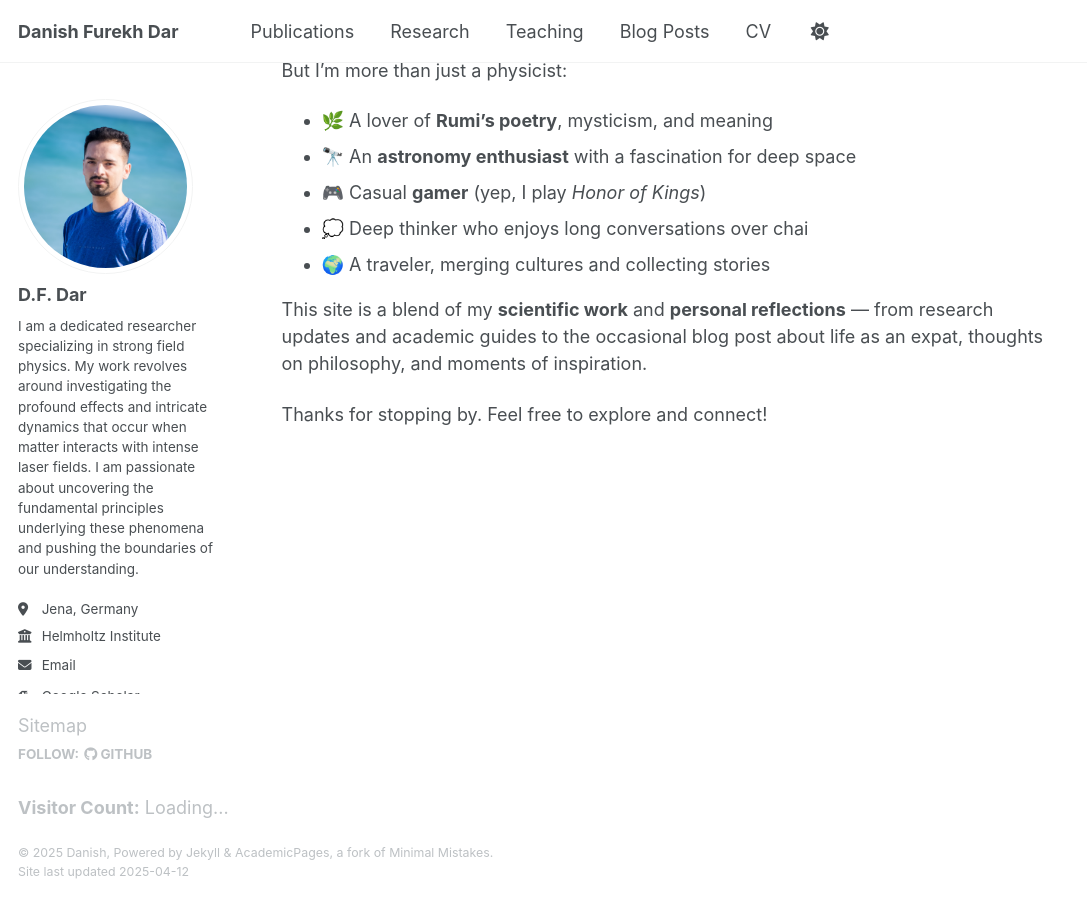
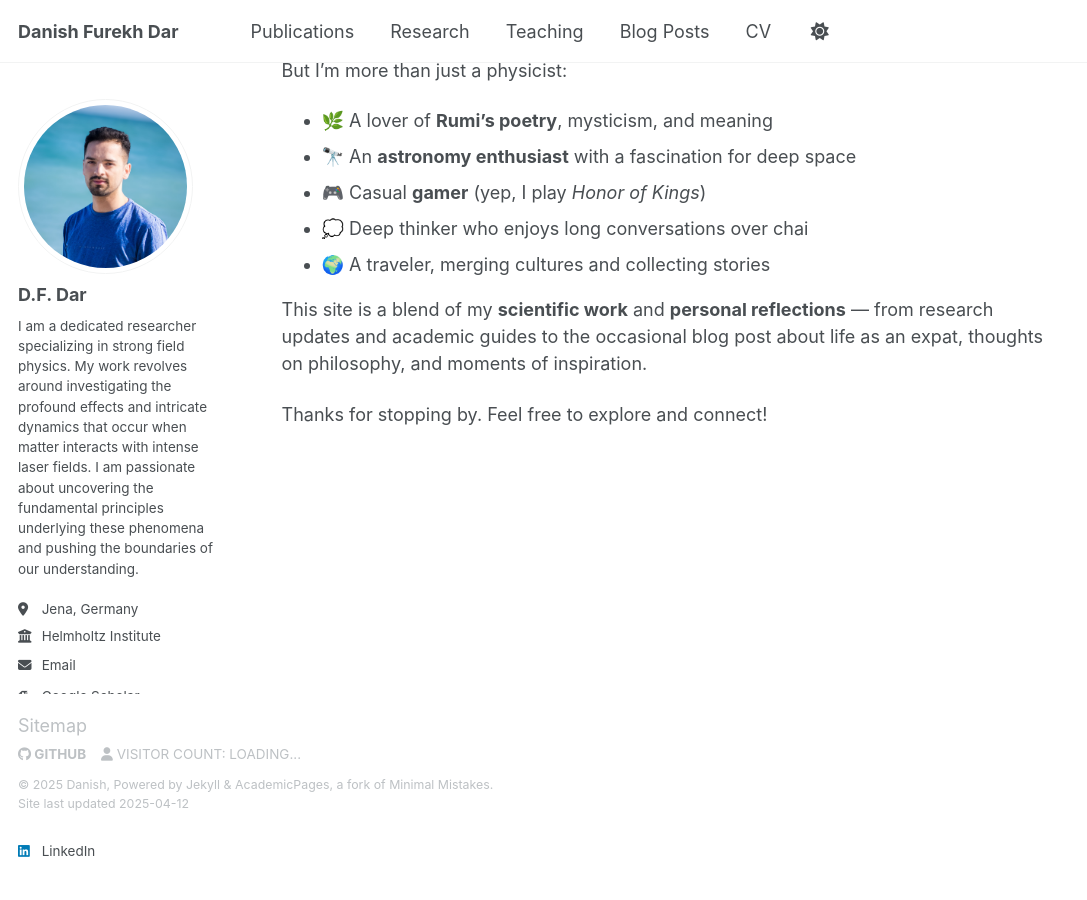
Before and after one commit to danishfurekhdar/danishfurekhdar.github.io, a Jekyll site: the page built from _pages/about.md, in a window 1280 px wide and 900 px high, scrolled down 635 px. Shown: the whole window, without its empty margins (0-1087 px from the left). Built offline with Jekyll 4.4.1, drawn with Linux system fonts in a browser that asks for light colours; some web fonts are replaced.

Commit message:
Update footer.html

```diff
--- a/_includes/footer.html
+++ b/_includes/footer.html
@@ -1,23 +1,20 @@
 {% include base_path %}
 
-{% if site.author.github or site.author.bitbucket %}
+{% if site.author.github or site.author.bitbucket or site.atom_feed.hide != true %}
 <div class="page__footer-follow">
   <ul class="social-icons">
-    {% if site.data.ui-text[site.locale].follow_label %}
-      <li><strong>{{ site.data.ui-text[site.locale].follow_label }}</strong></li>
-    {% endif %}
     {% if site.author.github %}
       <li><a href="http://github.com/{{ site.author.github }}"><i class="fab fa-github" aria-hidden="true"></i> GitHub</a></li>
     {% endif %}
     {% if site.author.bitbucket %}
       <li><a href="http://bitbucket.org/{{ site.author.bitbucket }}"><i class="fab fa-bitbucket" aria-hidden="true"></i> Bitbucket</a></li>
     {% endif %}
-  </ul>
-</div>
-{% endif %}
 
-<div class="page__footer-visitor">
-  <p><strong>Visitor Count:</strong> <span id="visitor-count">Loading...</span></p>
+    <!-- ✅ Replaced sitemap with visitor count -->
+    <li>
+      <i class="fas fa-user" aria-hidden="true"></i>
+      Visitor Count: <span id="visitor-count">Loading...</span>
+    </li>
     <script>
       fetch('https://api.countapi.xyz/update/danishfurekhdar.me/visits/?amount=1')
         .then(res => res.json())
@@ -25,7 +22,9 @@
           document.getElementById('visitor-count').innerText = data.value;
         });
     </script>
+  </ul>
 </div>
+{% endif %}
 
 <div class="page__footer-copyright">
   &copy; {{ site.time | date: '%Y' }} {{ site.name | default: site.title }}, {{ site.data.ui-text[site.locale].powered_by | default: "Powered by" }} <a href="http://jekyllrb.com" rel="nofollow">Jekyll</a> &amp; <a href="https://github.com/academicpages/academicpages.github.io">AcademicPages</a>, a fork of <a href="https://mademistakes.com/work/minimal-mistakes-jekyll-theme/" rel="nofollow">Minimal Mistakes</a>.<br />
```
Lines whose indentation alone changed are shown as unchanged.
